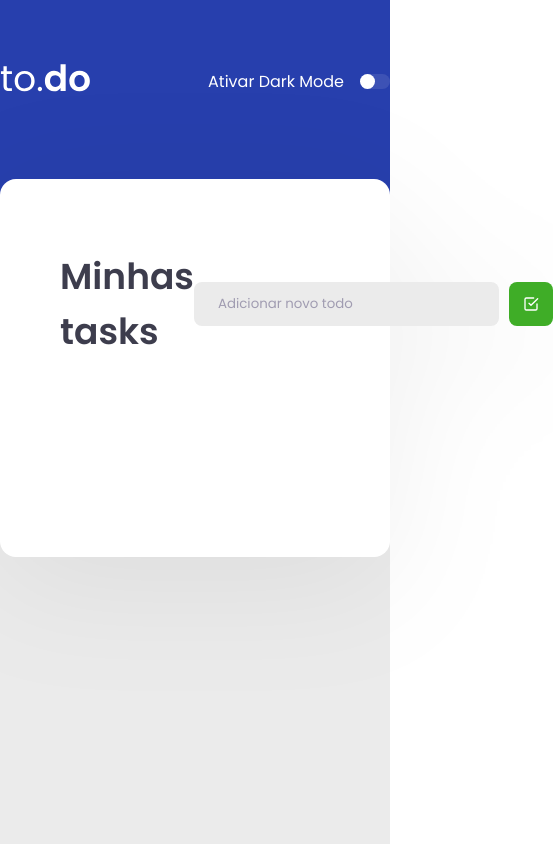
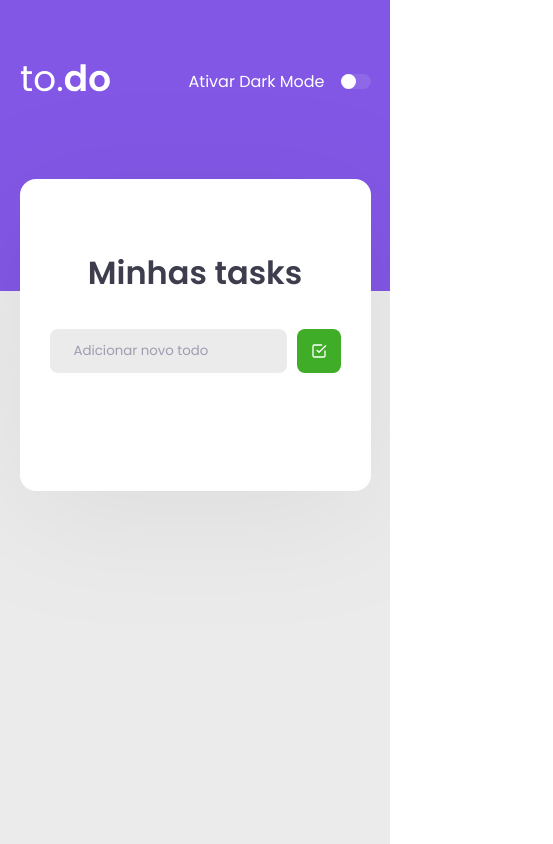
Before and after one commit to AlexShyjada/to-do-list, a React app in the folder project/: page / in a window 390 px wide. Shown: the whole page, 553 px wide, since content can reach past the window. Built offline with nearby package versions, Linux system fonts and the light colour scheme.

Commit message:
add responsivo

```diff
--- a/project/public/index.html
+++ b/project/public/index.html
@@ -3,10 +3,8 @@
 <head>
   <meta charset="UTF-8">
   <meta name="viewport" content="width=device-width, initial-scale=1.0">
-
   <link rel="preconnect" href="https://fonts.gstatic.com">
   <link href="https://fonts.googleapis.com/css2?family=Poppins:wght@400;600&display=swap" rel="stylesheet">
-
   <title>to.do</title>
 </head>
 <body>
--- a/project/src/components/Header.tsx
+++ b/project/src/components/Header.tsx
@@ -15,7 +15,7 @@ export function Header(props: IDarkMode) {
 
   return (
     <header className={!ativo? "header light" : "header dark"}>
-      <div className="containerHeader">
+      <div className="containerHeader container">
         <div>
           <img src="/logo.svg" alt="to.do"/>
         </div>
--- a/project/src/components/TaskList.tsx
+++ b/project/src/components/TaskList.tsx
@@ -49,7 +49,7 @@ export function TaskList(props: IDarkMode) {
 
   return (
     <section className={!ativo ? "task-list container light" : "task-list container dark" }>
-      <header>
+      <header className="task-listHeader">
         <h2>Minhas tasks</h2>
 
         <div className="input-group">
@@ -65,7 +65,7 @@ export function TaskList(props: IDarkMode) {
         </div>
       </header>
 
-      <main className={!ativo ? "mainTaskList container light" : "mainTaskList container dark" }>
+      <main className={!ativo ? "mainTaskList  light" : "mainTaskList dark" }>
         <ul>
           {tasks.map(task => (
             <li key={task.id}>
--- a/project/src/styles/global.scss
+++ b/project/src/styles/global.scss
@@ -1,13 +1,11 @@
 :root {
-  --blue: #273FAD;
-  --blue2: #001470;
+  --purple: #8257E5;
+  --purpleDark: #362853;
   --green: #3FAD27;
   --red: 	#ad273f;
   --background: #EBEBEB;
-  --background2: #1B1E2E;
-  --background3: #FFF;
+  --backgroundDark: #1F1F23;
   --shapes: #FFFFFF;
-  --shapes2: #e2e2e2;
   --text-title: #3D3D4D;
   --text: #1C1C29;
   --text-light: #A09CB1;
@@ -24,12 +22,12 @@ body {
   color: #121214;
 
   main.main{
-    height: 100vh;
+    padding-bottom: 5rem;
+    min-height: 100vh;
     background-color: var(--background)
   }
   main.main.dark{
-    height: 100vh;
-    background-color: var(--background2)
+    background-color: var(--backgroundDark)
   }
 }
 
@@ -40,9 +38,14 @@ input, textarea {
 .container {
   max-width: 1115px;
   margin: 0 auto;
-  padding: 2.5rem 1rem;
 }
 
 button, .checkmark {
   cursor: pointer;
 }
+
+@media (max-width: 1130px) {
+  .container {
+    max-width: 90%;
+  }
+}
--- a/project/src/styles/header.scss
+++ b/project/src/styles/header.scss
@@ -1,9 +1,8 @@
 header.header {
-  background: var(--blue);
+  background: var(--purple);
   padding-top: 2rem;
 
   > div.containerHeader {
-    max-width: 1120px;
     margin: 0 auto;
     padding: 2rem 0 12rem;
     display: flex;
@@ -72,5 +71,5 @@ header.header {
 }
 
 header.header.dark{
-  background: var(--blue2);
+  background: var(--purpleDark);
 }
--- a/project/src/styles/tasklist.scss
+++ b/project/src/styles/tasklist.scss
@@ -30,7 +30,6 @@ section.task-list {
         border: 0;
         color: var(--text);
         padding: 12px 24px;
-
         border-radius: 8px;
         border: 0;
 
@@ -105,7 +104,7 @@ section.task-list {
 
               &:checked {
                 & ~ .checkmark {
-                  background-color: var(--blue);
+                  background-color: var(--purple);
                 }
 
                 & ~ .checkmark:after {
@@ -158,26 +157,30 @@ section.task-list {
   }
 }
 
-main.mainTaskList.dark {
-  ul {
-    li {
-      border-bottom: 1px solid #b4b4b4;
-    }
-  }
-}
+@media (max-width: 720px) {
 
-section.task-list.dark {
-  background-color: var(--shapes2);
+  section.task-list{
+    header.task-listHeader{
+      flex-direction: column;
+      gap: 2rem;
 
-  header {
-    .input-group {
-      input {
-        background: var(--background3);
-
-        &::placeholder {
-          color: var(--text-light);
+      div.input-group{
+        width: 100%;
+        input{
+          width: 100%;
         }
       }
     }
   }
 }
+
+@media (max-width: 500px) {
+  section.task-list{
+    padding: 70px 30px;
+    header.task-listHeader{
+      h2{
+        font-size: 2rem;
+      }
+    }
+  }
+}
```
Also changed, not shown: project/public/preview.png, 1 other file (tests, documents, lock files or other folders).
